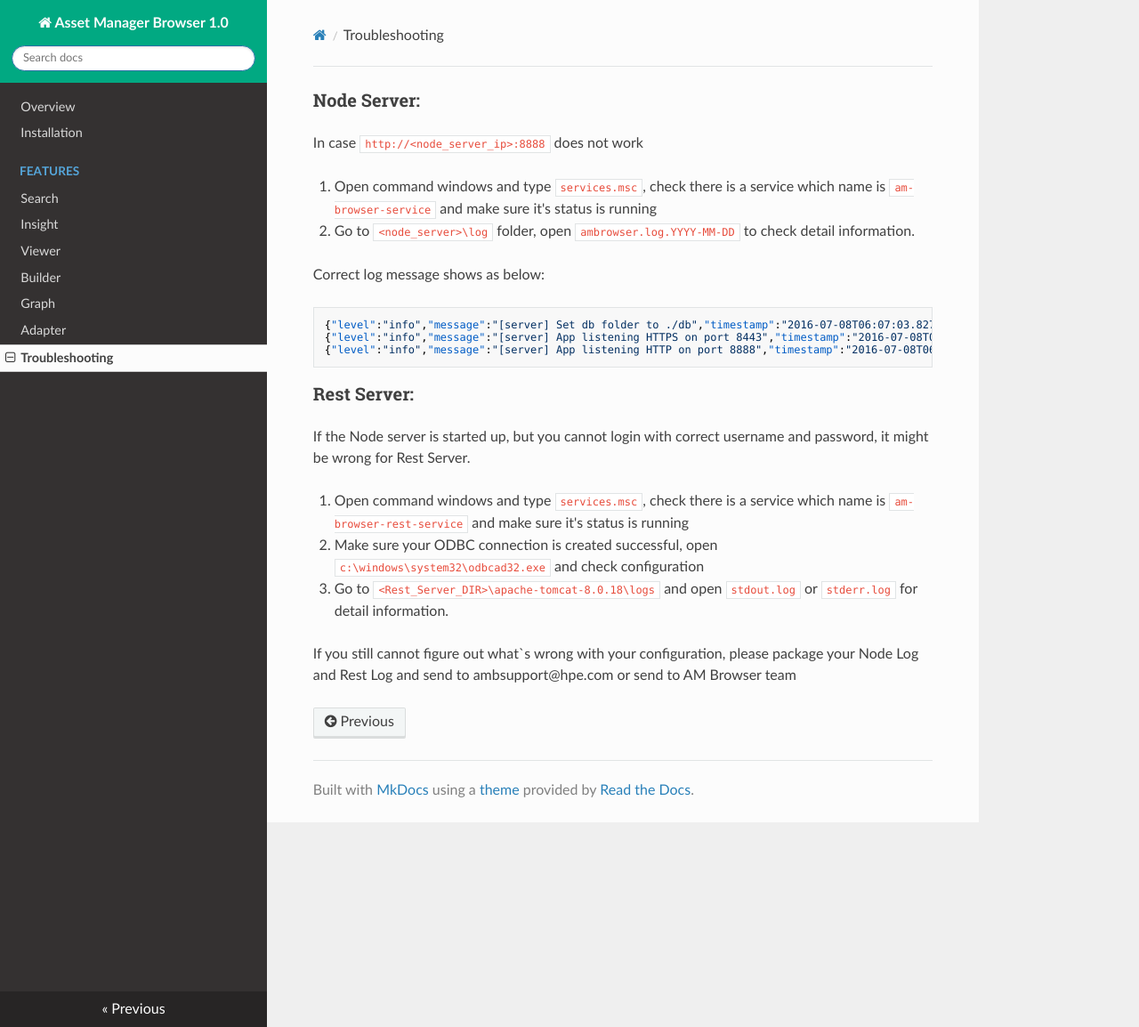
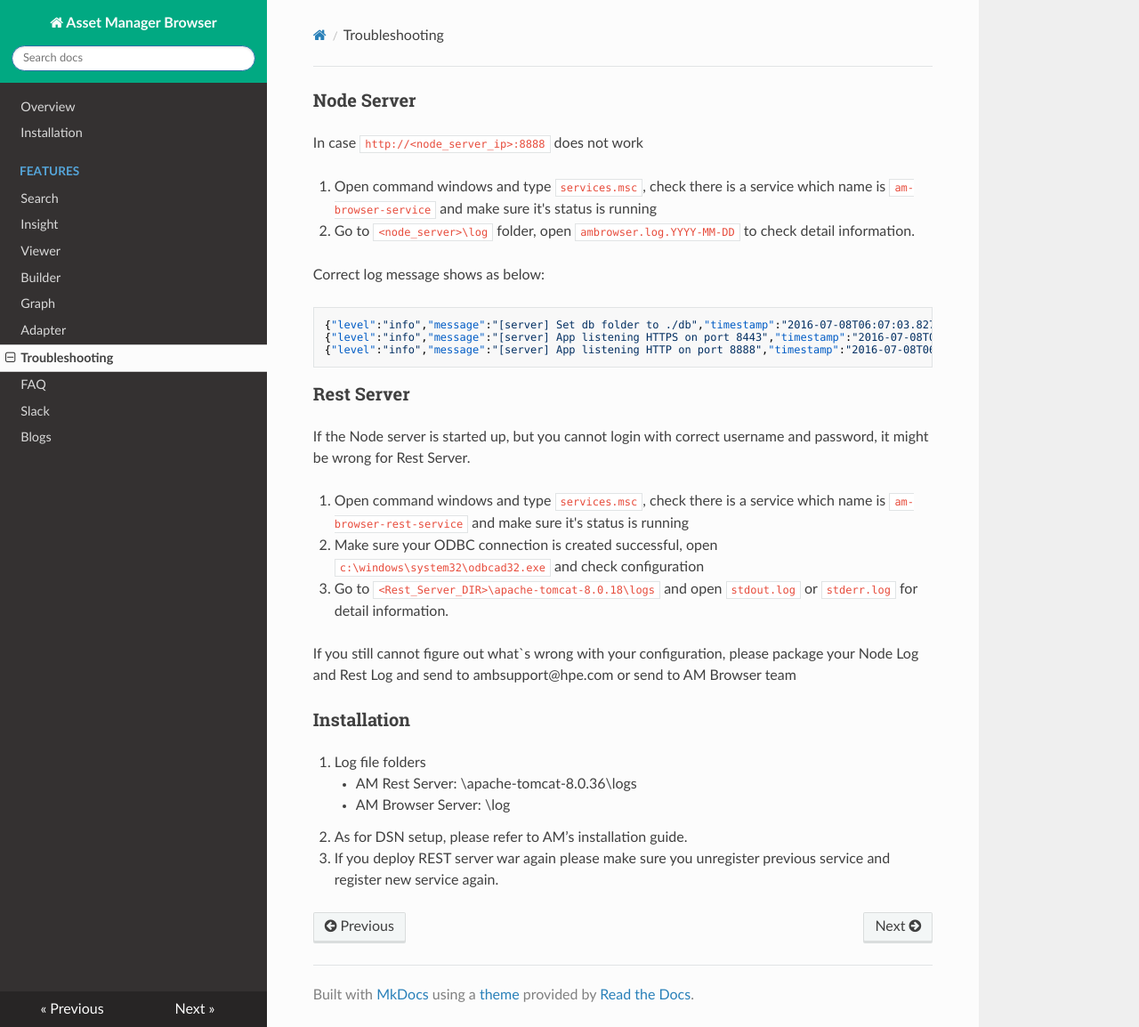
Before and after one commit to masogit/amb-doc, an MkDocs documentation site: the page built from docs/troubleshooting.md, in a window 1280 px wide and 1154 px high. Shown: the whole window at 89% size. Built offline with MkDocs 1.6.1, drawn with Linux system fonts in a browser that asks for light colours; nearby versions of some CDN libraries; old or Windows-style settings are respelled for this version of MkDocs.

Commit message:
Update by PM: add faq, slack and blogs

````diff
--- a/docs/troubleshooting.md
+++ b/docs/troubleshooting.md
@@ -1,5 +1,5 @@
 
-### Node Server:
+### Node Server
 In case `http://<node_server_ip>:8888` does not work
 
 1.	Open command windows and type `services.msc`, check there is a service which name is `am-browser-service` and make sure it's status is running
@@ -13,7 +13,7 @@ Correct log message shows as below:
 {"level":"info","message":"[server] App listening HTTP on port 8888","timestamp":"2016-07-08T06:07:03.876Z"}
 ```
 
-### Rest Server:
+### Rest Server
 
 If the Node server is started up, but you cannot login with correct username and password, it might be wrong for Rest Server.
 
@@ -22,3 +22,10 @@ If the Node server is started up, but you cannot login with correct username and
 3.	Go to `<Rest_Server_DIR>\apache-tomcat-8.0.18\logs` and open `stdout.log` or `stderr.log` for detail information.
 
 If you still cannot figure out what`s wrong with your configuration, please package your Node Log and Rest Log and send to ambsupport@hpe.com or send to AM Browser team
+
+### Installation
+1. Log file folders
+    - AM Rest Server: <am-browser-rest>\apache-tomcat-8.0.36\logs
+    - AM Browser Server: <am-browser>\log
+1. As for DSN setup, please refer to AM’s installation guide.
+1. If you deploy REST server war again please make sure you unregister previous service and register new service again.
--- a/mkdocs.yml
+++ b/mkdocs.yml
@@ -1,4 +1,4 @@
-site_name: Asset Manager Browser 1.0
+site_name: Asset Manager Browser
 site_favicon: favicon.ico
 site_author: shuo.man@hpe.com
 
@@ -13,6 +13,9 @@ pages:
     - Graph: features/graph.md
     - Adapter: features/adpater.md
 - Troubleshooting: troubleshooting.md
+- FAQ: faq.md
+- Slack: slack.md
+- Blogs: blogs.md
 
 theme: readthedocs
 
````
Also changed, not shown: docs/blogs.md (added, +4 -0 lines), docs/faq.md (added, +23 -0 lines), docs/index.md (+2 -0 lines), docs/installation.md (+0 -31 lines), docs/slack.md (added, +3 -0 lines).
